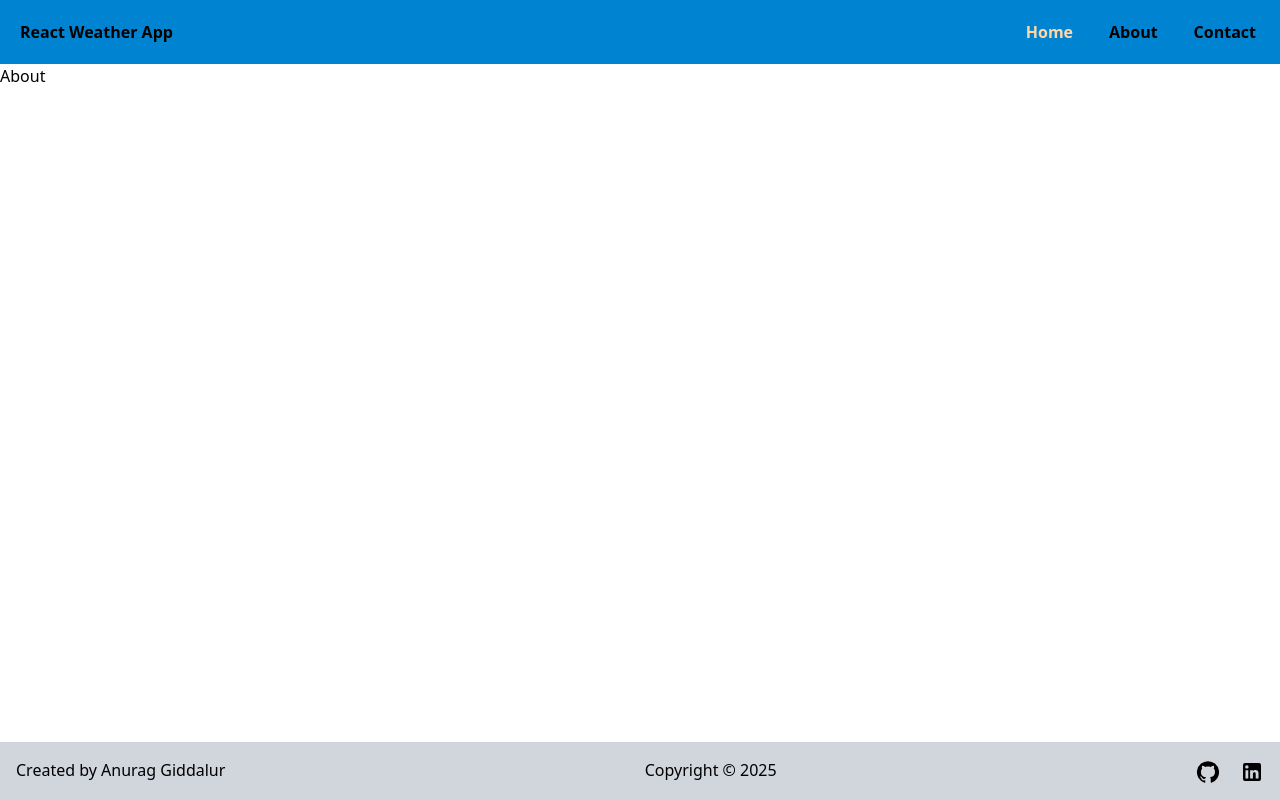
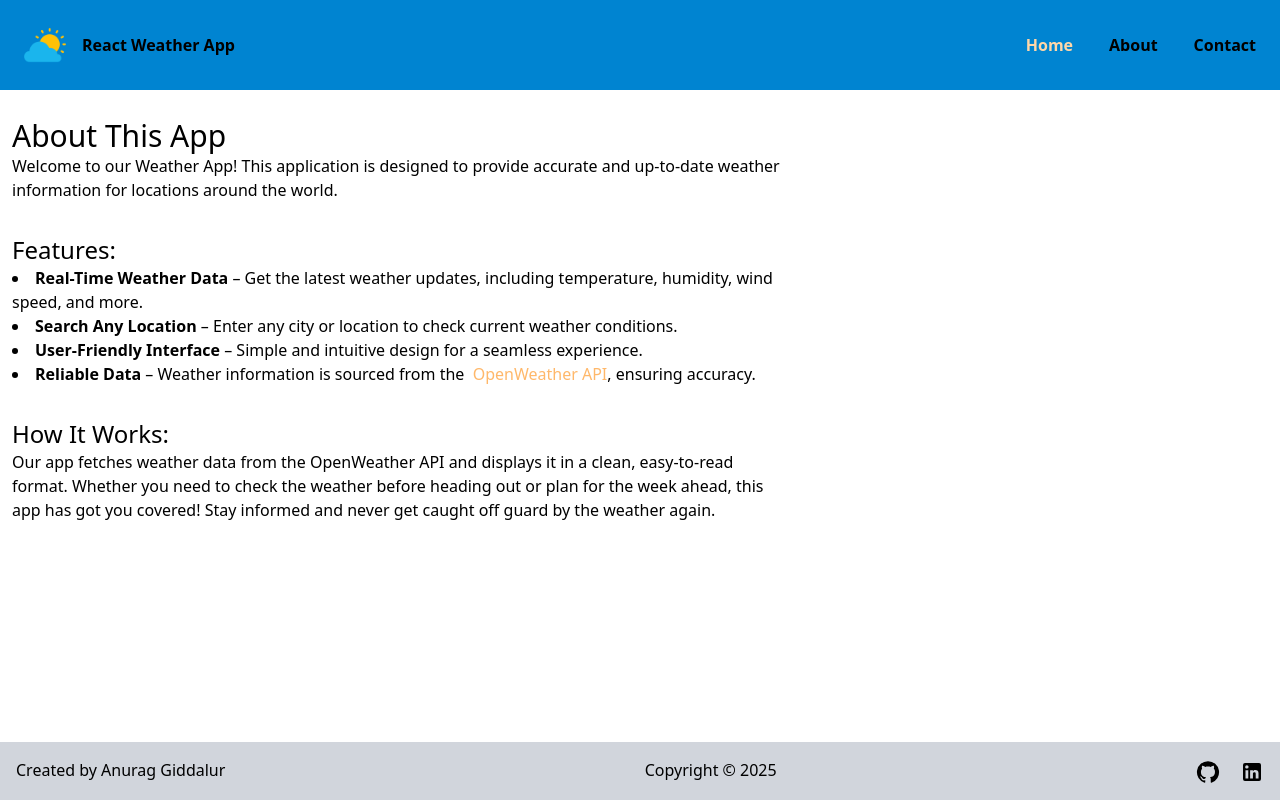
Before and after one commit to anurag2674/react-weather-app, a React (Vite) app: page /about in a window 1280 px wide. Built offline with nearby package versions, Linux system fonts and the light colour scheme.

Commit message:
Used grid and about page

```diff
--- a/index.html
+++ b/index.html
@@ -3,7 +3,7 @@
 
 <head>
   <meta charset="UTF-8" />
-  <link rel="icon" type="image/svg+xml" href="/vite.svg" />
+  <link rel="icon" type="image/webp" href="./src/assets/weather.webp" />
   <meta name="viewport" content="width=device-width, initial-scale=1.0" />
   <link href="/" rel="stylesheet">
   <title>React weather app</title>
--- /dev/null
+++ b/src/common/LoaderContext.tsx
@@ -0,0 +1,43 @@
+import React, { createContext, useState } from 'react';
+import CircularProgress from '@mui/material/CircularProgress';
+import Fade from '@mui/material/Fade';
+
+export const LoaderContext = createContext({});
+const LoaderContextProvider: React.FC<{ children: React.ReactNode }> = ({ children }) => {
+  const [loader, setLoader] = useState<boolean>(false);
+  const [message, setMessage] = useState<string>('');
+  const showLoader = (message: string) => {
+    setMessage(message ?? '');
+    setLoader(true);
+  };
+  const hideLoader = () => setLoader(false);
+
+  return (
+    <LoaderContext.Provider value={{ showLoader, hideLoader }}>
+      {children}
+
+      <Fade in={loader} timeout={500}>
+        <div
+          style={{
+            position: 'fixed',
+            top: 0,
+            left: 0,
+            width: '100vw',
+            height: '100vh',
+            display: 'flex',
+            flexDirection: 'column',
+            justifyContent: 'center',
+            alignItems: 'center',
+            zIndex: 1300, // MUI default for overlays
+            backgroundColor: 'rgba(0, 0, 0, 0.5)', // Semi-transparent overlay
+          }}
+        >
+          <CircularProgress color="inherit" />
+          <h6>{message}</h6>
+        </div>
+      </Fade>
+    </LoaderContext.Provider>
+  );
+};
+
+export default LoaderContextProvider;
--- a/src/components/About.tsx
+++ b/src/components/About.tsx
@@ -1,7 +1,47 @@
 import React from 'react';
 
 const About: React.FC<unknown> = (_props) => {
-  return <div>About</div>;
+  return (
+    <div className="px-3 py-3 max-w-[800px]">
+      <div className="py-4">
+        <div className="text-3xl">About This App</div>
+        <p>
+          Welcome to our Weather App! This application is designed to provide accurate and up-to-date weather
+          information for locations around the world.
+        </p>
+      </div>
+      <div className="py-4">
+        <div className="text-2xl">Features:</div>
+        <ul className="list-disc list-inside">
+          <li>
+            <strong> Real-Time Weather Data</strong> – Get the latest weather updates, including temperature, humidity,
+            wind speed, and more.
+          </li>
+          <li>
+            <strong>Search Any Location</strong> – Enter any city or location to check current weather conditions.
+          </li>
+          <li>
+            <strong>User-Friendly Interface</strong> – Simple and intuitive design for a seamless experience.
+          </li>
+          <li>
+            <strong>Reliable Data</strong> – Weather information is sourced from the &nbsp;
+            <a className="text-orange-300" href="https://openweathermap.org/api/" target="_blank">
+              OpenWeather API
+            </a>
+            , ensuring accuracy.
+          </li>
+        </ul>
+      </div>
+      <div className="py-4">
+        <div className="text-2xl">How It Works:</div>
+        <p>
+          Our app fetches weather data from the OpenWeather API and displays it in a clean, easy-to-read format. Whether
+          you need to check the weather before heading out or plan for the week ahead, this app has got you covered!
+          Stay informed and never get caught off guard by the weather again.
+        </p>
+      </div>
+    </div>
+  );
 };
 
 export default About;
--- a/src/components/Header.tsx
+++ b/src/components/Header.tsx
@@ -29,7 +29,12 @@ const Header: React.FC<unknown> = () => {
   return (
     <>
       <div className="flex justify-between items-center bg-sky-600 px-3 py-3">
-        <div className="text-black font-bold p-2 rounded-3xl cursor-pointer">React Weather App</div>
+        <div className="flex items-center gap-3 text-black font-bold p-2 rounded-3xl cursor-pointer">
+          <span>
+            <img width="50px" height="50px" src="./src/assets/weather.webp" />
+          </span>
+          React Weather App
+        </div>
         <div className="hidden md:block">
           <div className="flex justify-between items-center gap-3 cursor-pointer ">
             {pages.map((page, idx) => (
--- a/src/components/Home.tsx
+++ b/src/components/Home.tsx
@@ -3,11 +3,12 @@ import axios from 'axios';
 import React, { useEffect, useState } from 'react';
 import { WEATHER_API_KEY, WEATHER_API_URL } from '../constants/userLinks';
 import WeatherPanel from './WeatherPanel';
-
+import { useLoader } from '../hooks/useLoader';
 const Home: React.FC<unknown> = (_props) => {
   const [city, setCity] = useState<string>('');
   const [debouncedCityValue, setDebouncedCityValue] = useState<string>('');
   const [weather, setWeather] = useState<unknown>(null);
+  const { showLoader, hideLoader } = useLoader();
   const handleChange = (e: React.ChangeEvent<HTMLInputElement>) => {
     setCity(e.target.value);
   };
@@ -29,6 +30,7 @@ const Home: React.FC<unknown> = (_props) => {
     if (!debouncedCityValue) {
       return;
     }
+    showLoader('Fetching weather data...');
     axios({
       url: '/weather',
       method: 'get',
@@ -36,9 +38,11 @@ const Home: React.FC<unknown> = (_props) => {
       params: { q: debouncedCityValue, appId: WEATHER_API_KEY, units: 'metric' },
     })
       .then((res: any) => {
+        hideLoader();
         setWeather(res['data']);
       })
       .catch((err: any) => {
+        hideLoader();
         setWeather('');
         console.log('Error while fetching location details', err);
       });
--- a/src/components/WeatherPanel.tsx
+++ b/src/components/WeatherPanel.tsx
@@ -1,5 +1,4 @@
 import React from 'react';
-
 const WeatherPanel: React.FC<any> = ({ weatherConditions }) => {
   if (!weatherConditions) {
     return (
@@ -8,21 +7,33 @@ const WeatherPanel: React.FC<any> = ({ weatherConditions }) => {
       </div>
     );
   }
-  const { main, weather, name, sys } = weatherConditions;
+  const { main, weather, name, sys, wind } = weatherConditions;
   const { ...temps } = main;
   const { ...currWeather } = weather[0];
-  console.log(weatherConditions);
   return (
     <div className="flex flex-col items-center gap-4">
       <div className="font-extrabold text-3xl">{`${name}, ${sys['country']}`}</div>
       <div className="flex flex-col gap-y-10">
-        <div className="text-7xl bg-gray-300 px-5 py-5 rounded-3xl">{temps['temp']}&deg;C</div>
-        <div className="font-medium bg-gray-300 px-3 py-3 rounded-3xl">
-          <div>{`High: ${temps['temp_max']}`}&deg;C</div>
-          <div>{`Low: ${temps['temp_min']}`}&deg;C</div>
+        <div className="text-center align-middle text-7xl bg-gray-300 px-5 py-5 rounded-3xl">
+          {temps['temp']}&deg;C
+          <div className="text-center align-middle text-3xl">{currWeather['description']}</div>
+        </div>
+        <div className="grid grid-cols-2 gap-4">
+          <div className="font-medium bg-gray-300 px-3 py-3 rounded-3xl">
+            <div>{`High: ${temps['temp_max']}`}&deg;C</div>
+            <div>{`Low: ${temps['temp_min']}`}&deg;C</div>
+          </div>
+          <div className="font-medium bg-gray-300 px-5 py-5 rounded-3xl">
+            <div>{`Wind: ${wind['speed']} km/h`}</div>
+          </div>
+          <div className="font-medium bg-gray-300 px-5 py-5 rounded-3xl">
+            <div>{`Humidity: ${main['humidity']}`}</div>
+          </div>
+          <div className="font-medium bg-gray-300 px-5 py-5 rounded-3xl">
+            <div>{`Pressure: ${main['pressure']} mBar`}</div>
+          </div>
         </div>
       </div>
-      <div className="text-2xl bg-gray-300 px-3 py-3 rounded-3xl">{currWeather['description']}</div>
     </div>
   );
 };
--- /dev/null
+++ b/src/hooks/useLoader.tsx
@@ -0,0 +1,6 @@
+import { useContext } from 'react';
+import { LoaderContext } from '../common/LoaderContext';
+export const useLoader: any = () => {
+  const loaderContext = useContext(LoaderContext);
+  return loaderContext;
+};
--- a/src/main.tsx
+++ b/src/main.tsx
@@ -7,11 +7,14 @@ import { createRoot } from 'react-dom/client';
 import './index.css';
 import App from './App';
 import { BrowserRouter } from 'react-router-dom';
+import LoaderContextProvider from './common/LoaderContext';
 
 createRoot(document.getElementById('root')!).render(
   <StrictMode>
-    <BrowserRouter>
-      <App />
-    </BrowserRouter>
+    <LoaderContextProvider>
+      <BrowserRouter>
+        <App />
+      </BrowserRouter>
+    </LoaderContextProvider>
   </StrictMode>
 );
```
Also changed, not shown: src/assets/weather.webp (added), src/common/SnackbarContext.tsx (renamed from src/common/SnackBar.tsx).
